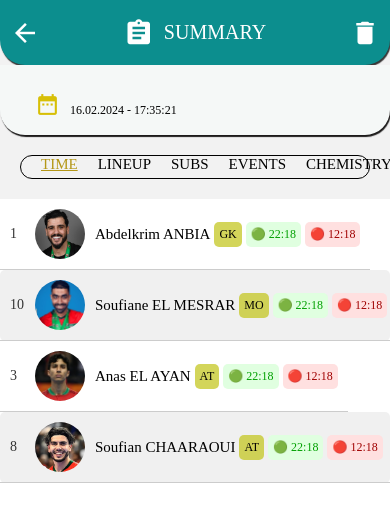
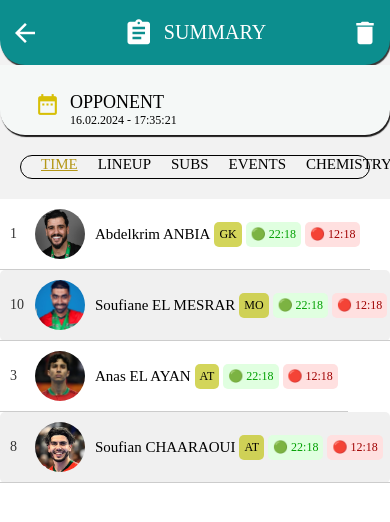
Before and after one commit to YahyaNamir/Salle_Summary, a React Native app: screen / in a window 390 px wide. Shown: the top 522 px of the page. Built offline with nearby package versions, Linux system fonts and the light colour scheme.

Commit message:
OPPONENT

```diff
--- a/components/CustomHeader.js
+++ b/components/CustomHeader.js
@@ -21,7 +21,7 @@ const CustomHeader = () => {
         <View style={styles.headerContent}>
           <Icon name="date-range" size={25} color="#d7bf06" style={styles.icon} />
           <View>
-            {/* <Text style={styles.headerTitle}>OPPONENT</Text> */}
+            <Text style={styles.headerTitle}>OPPONENT</Text>
             <Text style={styles.headerSubtitle}>16.02.2024 - 17:35:21</Text>
           </View>
         </View>
```
